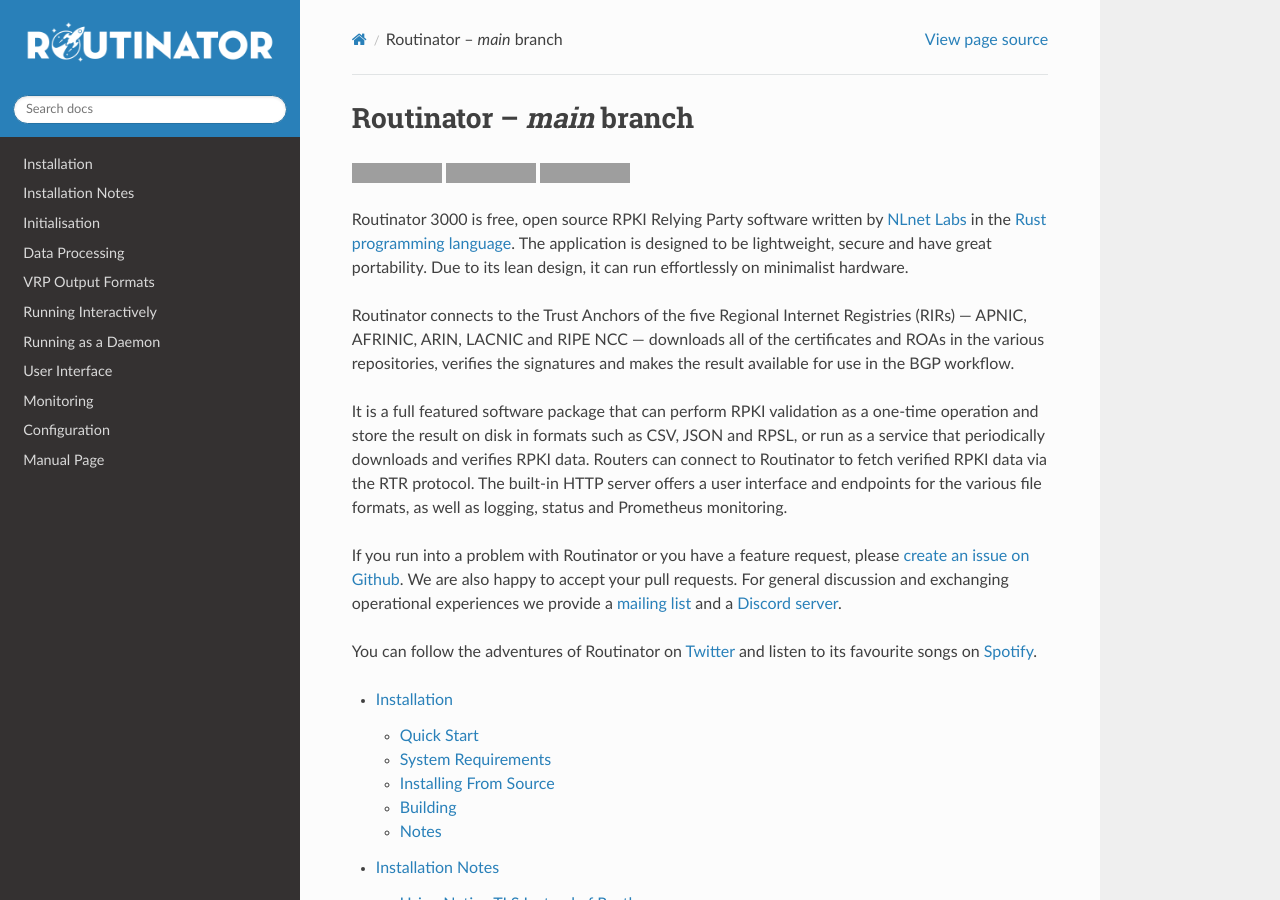
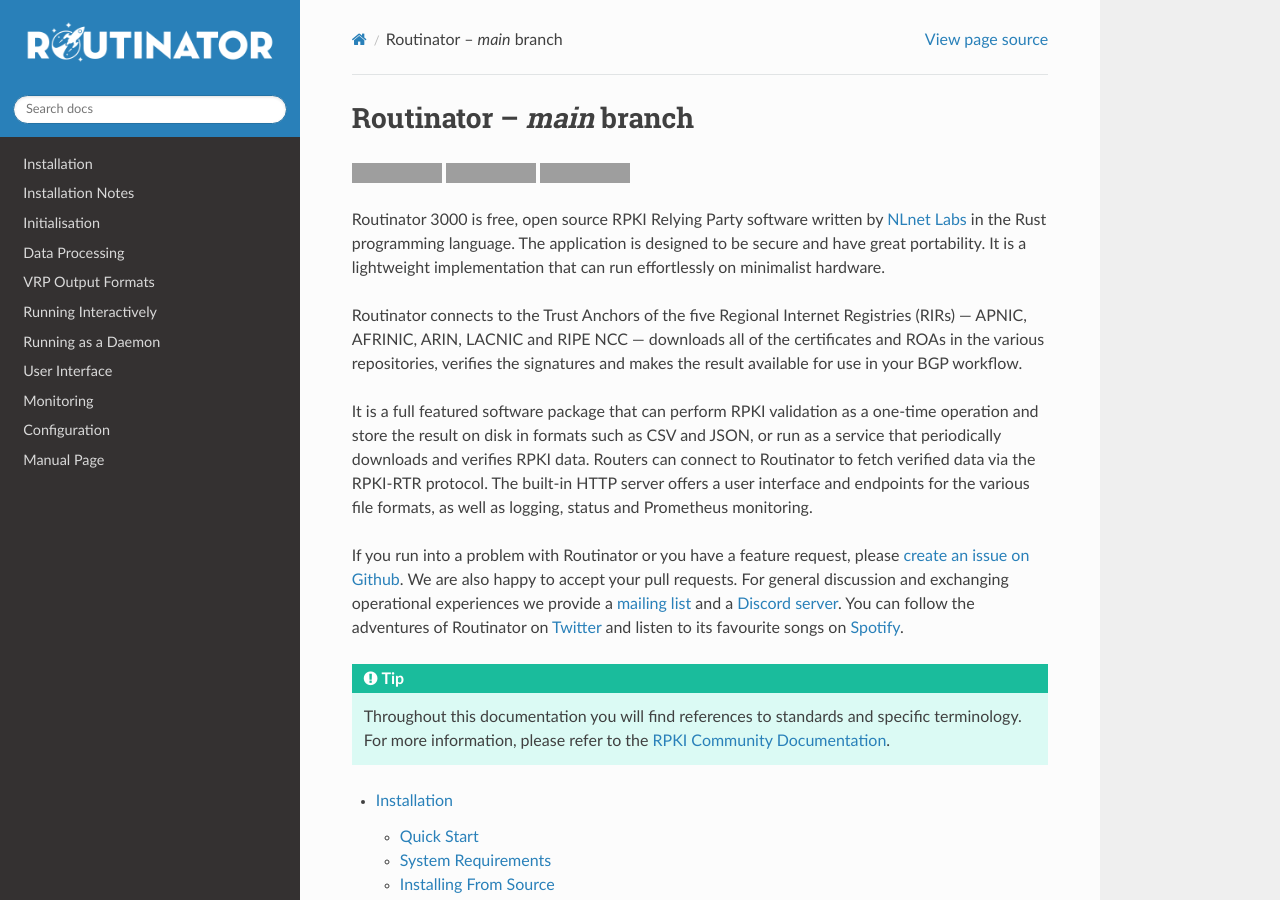
Before and after one commit to NLnetLabs/routinator, a Sphinx documentation site: the page built from source/index.rst, in a window 1280 px wide and 900 px high. Built offline with Sphinx 7.4.7 and the Read the Docs theme 2.0.0, drawn with Linux system fonts in a browser that asks for light colours; the version number could not be read and is left out; grey boxes are pictures that could not be loaded.

Commit message:
Refer to rpki.readthedocs.io for background info

```diff
--- a/source/index.rst
+++ b/source/index.rst
@@ -15,35 +15,35 @@
             :target: https://twitter.com/routinator3000/
 
 Routinator 3000 is free, open source RPKI Relying Party software written by
-`NLnet Labs <https://nlnetlabs.nl>`_ in the `Rust programming language
-<https://www.rust-lang.org>`_. The application is designed to be lightweight,
-secure and have great portability. Due to its lean design, it can run
-effortlessly on minimalist hardware.
+`NLnet Labs <https://nlnetlabs.nl>`_ in the Rust programming language. The
+application is designed to be secure and have great portability. It is a
+lightweight implementation that can run effortlessly on minimalist hardware.
 
 Routinator connects to the Trust Anchors of the five Regional Internet
 Registries (RIRs) — APNIC, AFRINIC, ARIN, LACNIC and RIPE NCC — downloads all of
 the certificates and ROAs in the various repositories, verifies the signatures
-and makes the result available for use in the BGP workflow.
+and makes the result available for use in your BGP workflow.
 
 It is a full featured software package that can perform RPKI validation as a
-one-time operation and store the result on disk in formats such as CSV, JSON and
-RPSL, or run as a service that periodically downloads and verifies RPKI data.
-Routers can connect to Routinator to fetch verified RPKI data via the RTR
-protocol. The built-in HTTP server offers a user interface and endpoints for the
-various file  formats, as well as logging, status and Prometheus monitoring.
+one-time operation and store the result on disk in formats such as CSV and JSON,
+or run as a service that periodically downloads and verifies RPKI data. Routers
+can connect to Routinator to fetch verified data via the RPKI-RTR protocol. The
+built-in HTTP server offers a user interface and endpoints for the various file
+formats, as well as logging, status and Prometheus monitoring.
 
 If you run into a problem with Routinator or you have a feature request, please
 `create an issue on Github <https://github.com/NLnetLabs/routinator/issues>`_.
 We are also happy to accept your pull requests. For general discussion and
 exchanging operational experiences we provide a `mailing list
 <https://lists.nlnetlabs.nl/mailman/listinfo/rpki>`_ and a `Discord server
-<https://discord.gg/8dvKB5Ykhy>`_.
+<https://discord.gg/8dvKB5Ykhy>`_. You can follow the adventures of Routinator
+on `Twitter <https://twitter.com/routinator3000>`_ and listen to its favourite
+songs on `Spotify
+<https://open.spotify.com/user/alex.band/playlist/1DkYwN4e4tq73LGAeUykA1?si=AXNn9GkpQ4a-q5skG1yiYQ>`_.
 
-You can follow the adventures of Routinator on `Twitter
-<https://twitter.com/routinator3000>`_ and listen to its favourite songs on
-`Spotify
-<https://open.spotify.com/user/alex.band/playlist/1DkYwN4e4tq73LGAeUykA1?si=
-AXNn9GkpQ4a-q5skG1yiYQ>`_.
+.. Tip::  Throughout this documentation you will find references to standards
+          and specific terminology. For more information, please refer to the
+          `RPKI Community Documentation <https://rpki.readthedocs.io/>`_.
 
 .. toctree::
    :maxdepth: 2
```
